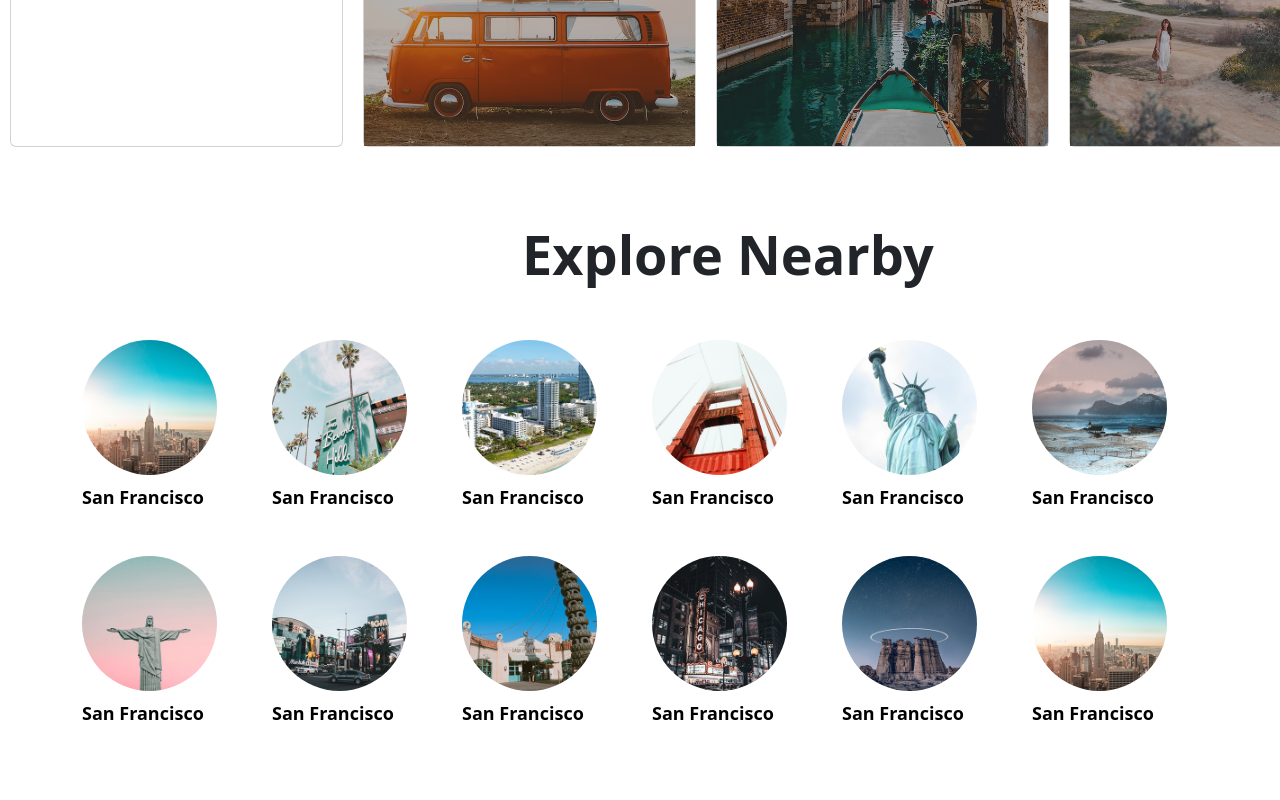
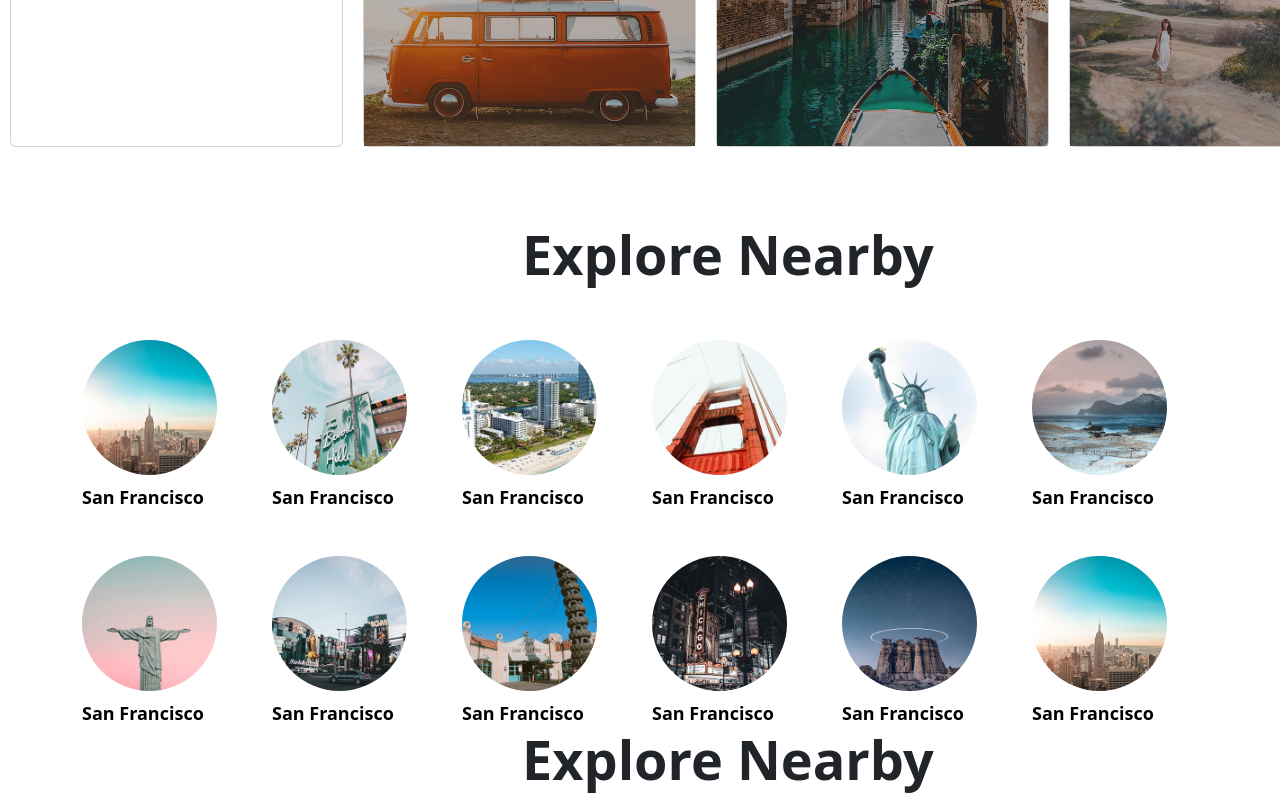
Before and after one commit to Linamohamed89/travel, a plain HTML site: page index.html in a window 1280 px wide. Shown: the part 1116-1916 px from the top of the page. Before the commit the page ends 1843 px from the top, so only its background shows below. Drawn offline with nearby package versions, Linux system fonts and the light colour scheme.

Commit message:
add new container

```diff
--- a/index.html
+++ b/index.html
@@ -185,7 +185,9 @@
 </div>
     </section>
 
-
+    <div class="container">
+      <h1 class="land">Explore Nearby</h1>
+</div>
 
   </body>
 </html>
```
